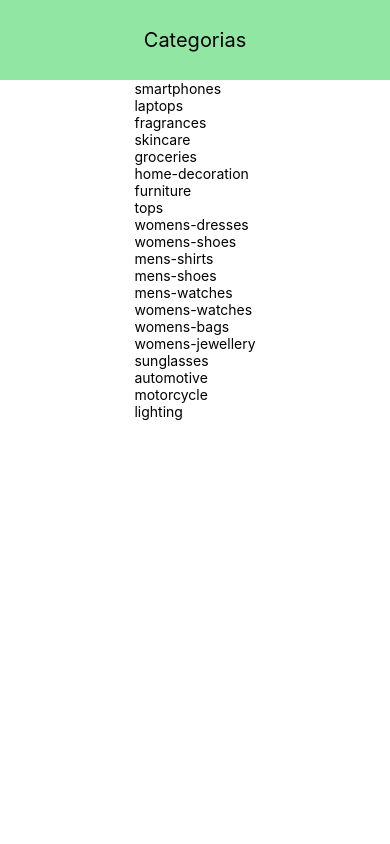
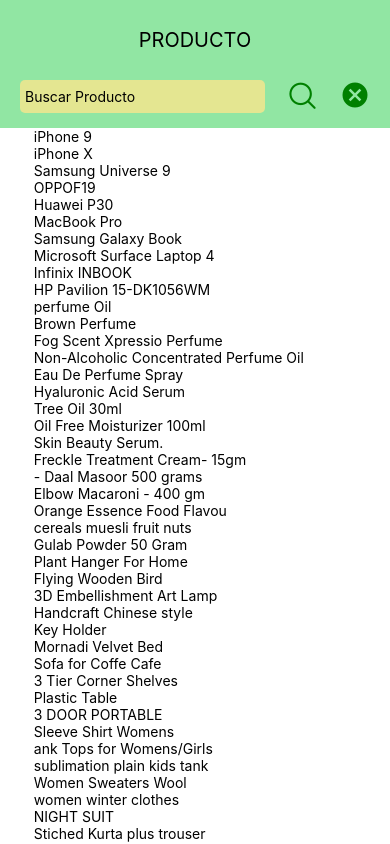
Before and after one commit to YesicaChui/app_de_productos_react_native, a React Native app: screen / in a window 390 px wide. Built offline with nearby package versions, Linux system fonts and the light colour scheme.

Commit message:
agregando maqueta y pantallas Home ItemDetail e ItemListCategory

```diff
--- a/App.js
+++ b/App.js
@@ -8,11 +8,9 @@
 export default function App() {
   return (
     <View style={styles.container}>
-     <Home/>
-     {/* <ItemListCategories/> */}
+     {/* <Home/> */}
+     <ItemListCategories/>
      {/* <ItemDetail/> */}
-
-
     </View>
   );
 }
--- a/src/Components/Categories.js
+++ b/src/Components/Categories.js
@@ -1,13 +1,12 @@
 import { FlatList, StyleSheet, Text, View } from 'react-native'
 import categories from '../Data/categories.json'
+import CategoryItem from './CategoryItem'
 const Categories = () => {
   return (
-    <FlatList data={categories}
+    <FlatList style={styles.container} data={categories}
       keyExtractor={item => item}
       renderItem={({ item }) => (
-        <View>
-          <Text>{item}</Text>
-        </View>
+        <CategoryItem Categoria={item} />
       )}
     />
   )
@@ -15,4 +14,8 @@
 
 export default Categories
 
-const styles = StyleSheet.create({})
+const styles = StyleSheet.create({
+  container:{
+    width:"80%"
+  }
+})
--- /dev/null
+++ b/src/Components/CategoryItem.js
@@ -0,0 +1,26 @@
+import { Pressable, StyleSheet, Text, View } from 'react-native'
+import { colors } from '../Global/colors'
+import CardShadow from '../Wrappers/CardShadow'
+
+const CategoryItem = ({ Categoria }) => {
+  return (
+    <Pressable onPress={() => console.log(Categoria)}>
+      <CardShadow style={styles.container}>
+        <Text style={styles.text}>{Categoria}</Text>
+      </CardShadow>
+
+    </Pressable>
+  )
+}
+
+export default CategoryItem
+
+const styles = StyleSheet.create({
+  container: {
+    backgroundColor: colors.color4,
+    margin: 8,
+    padding: 20,
+    alignItems: "center",
+
+  }
+})
--- /dev/null
+++ b/src/Components/Search.js
@@ -0,0 +1,38 @@
+import { StyleSheet, TextInput, View, Pressable } from 'react-native'
+import { AntDesign, MaterialIcons } from '@expo/vector-icons';
+import { colors } from '../Global/colors';
+
+const Search = () => {
+  return (
+    <View style={styles.container}>
+      <TextInput style={styles.input} placeholder='Buscar Producto' />
+      <Pressable>
+        <AntDesign name='search1' color={'green'} size={30} />
+      </Pressable>
+      <Pressable>
+        <MaterialIcons name='cancel' color={'green'} size={30} />
+      </Pressable>
+    </View>
+  )
+}
+
+export default Search
+
+const styles = StyleSheet.create({
+  container: {
+    width: "100%",
+    paddingHorizontal: 20,
+    paddingBottom: 15,
+    flexDirection: "row",
+    gap: 10,
+
+    justifyContent: "space-between",
+    backgroundColor: colors.color1
+  },
+  input: {
+    width: "70%",
+    backgroundColor: colors.color5,
+    padding: 5,
+    borderRadius: 5,
+  }
+})
--- a/src/Screens/ItemListCategories.js
+++ b/src/Screens/ItemListCategories.js
@@ -1,22 +1,30 @@
-import { StyleSheet, Text, View } from 'react-native'
+import { FlatList, Pressable, StyleSheet, Text, TextInput, View } from 'react-native'
+import Header from '../Components/Header'
+import Search from '../Components/Search'
+import dataProductos from "../Data/products.json"
 
 
 const ItemListCategories = () => {
   return (
-    <View style={styles.container}>
-      <Text>ItemListCategories</Text>
-    </View>
+    <>
+      <Header title='PRODUCTO' />
+      <Search />
+      <FlatList
+      data={dataProductos}
+      keyExtractor={item=>item.id}
+      renderItem={({item})=>(
+        <View>
+          <Text>{item.title}</Text>
+
+        </View>
+      )}
+      />
+    </>
   )
 }
 
 export default ItemListCategories
 
 const styles = StyleSheet.create({
-  container:{
-    width:"100%",
-    flex:1,
-    justifyContent:"center",
-    alignItems:"center"
 
-  }
 })
--- /dev/null
+++ b/src/Wrappers/CardShadow.js
@@ -0,0 +1,24 @@
+import { StyleSheet, Text, View } from 'react-native'
+
+
+const CardShadow = ({children,style}) => {
+  return (
+    <View style={[styles.container,style]}>
+      {children}
+    </View>
+  )
+}
+
+export default CardShadow
+
+const styles = StyleSheet.create({
+  container:{
+    shadowColor:"red",
+    // android
+    elevation: 10,
+    //ios
+    shadowOffset:{width:80, height:50},
+    shadowRadius:1,
+    shadowOpacity:1
+  }
+})
```
